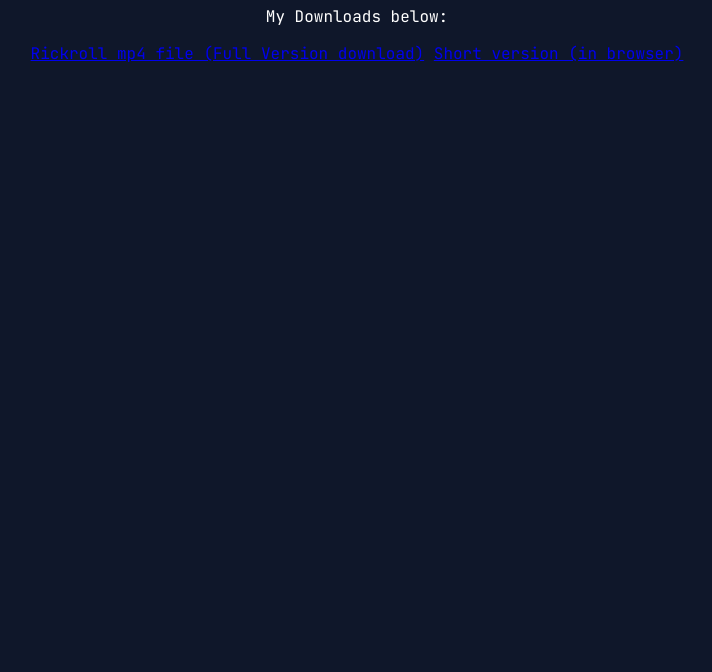
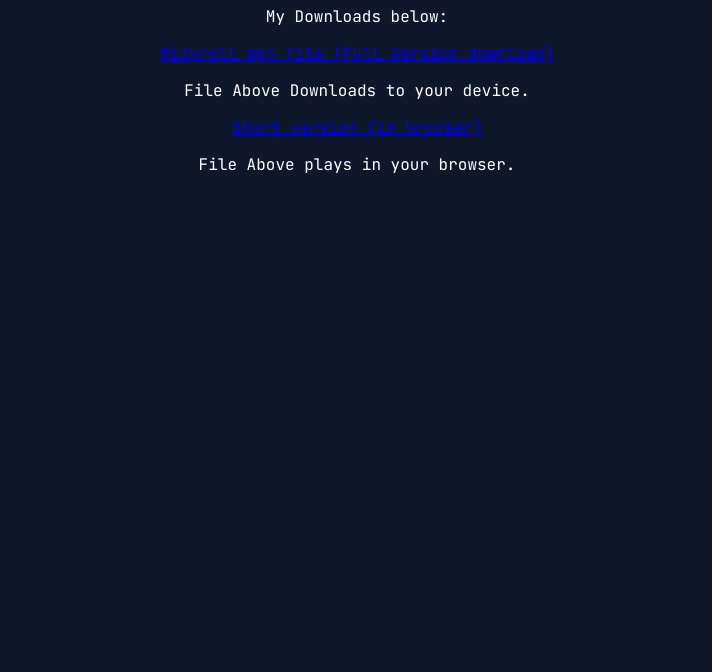
Before and after one commit to ribsite90/ribstuff.github.io, a plain HTML site: page index.html in a window 1280 px wide. Shown: the part 128-800 px from the top of the page, without its empty margins (283-995 px from the left). Drawn offline with Linux system fonts and the light colour scheme.

Commit message:
Update index.html

```diff
--- a/index.html
+++ b/index.html
@@ -24,6 +24,8 @@
   <h1>Welcome to my page!</h1>
   <p>My Downloads below:</p>
   <a href="https://github.com/Rib3978/Rickroll-mp4/releases/download/1.0.0/rickroll.mp4">Rickroll mp4 file (Full Version download)</a>
+  <p> File Above Downloads to your device.</p>
   <a href="video.mp4" target="_blank">Short version (in browser)</a>
+  <p>File Above plays in your browser.</p>
 </body>
 </html>
```
